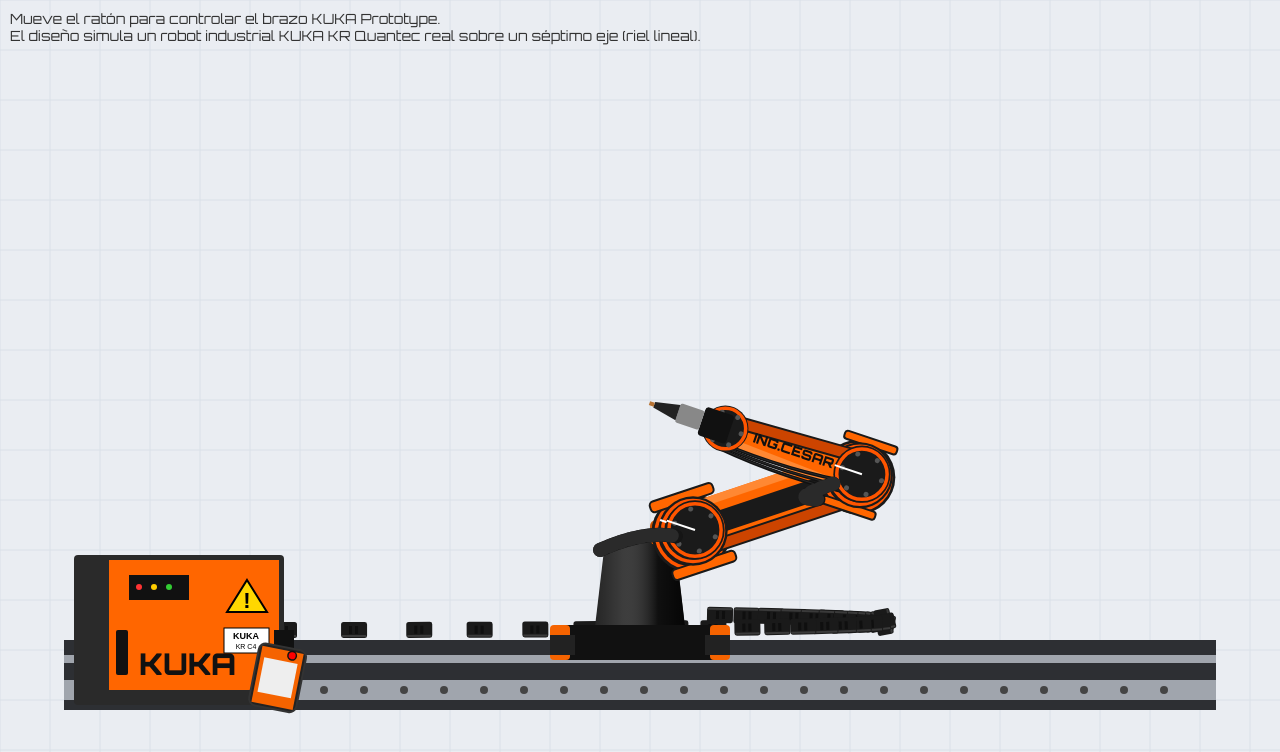
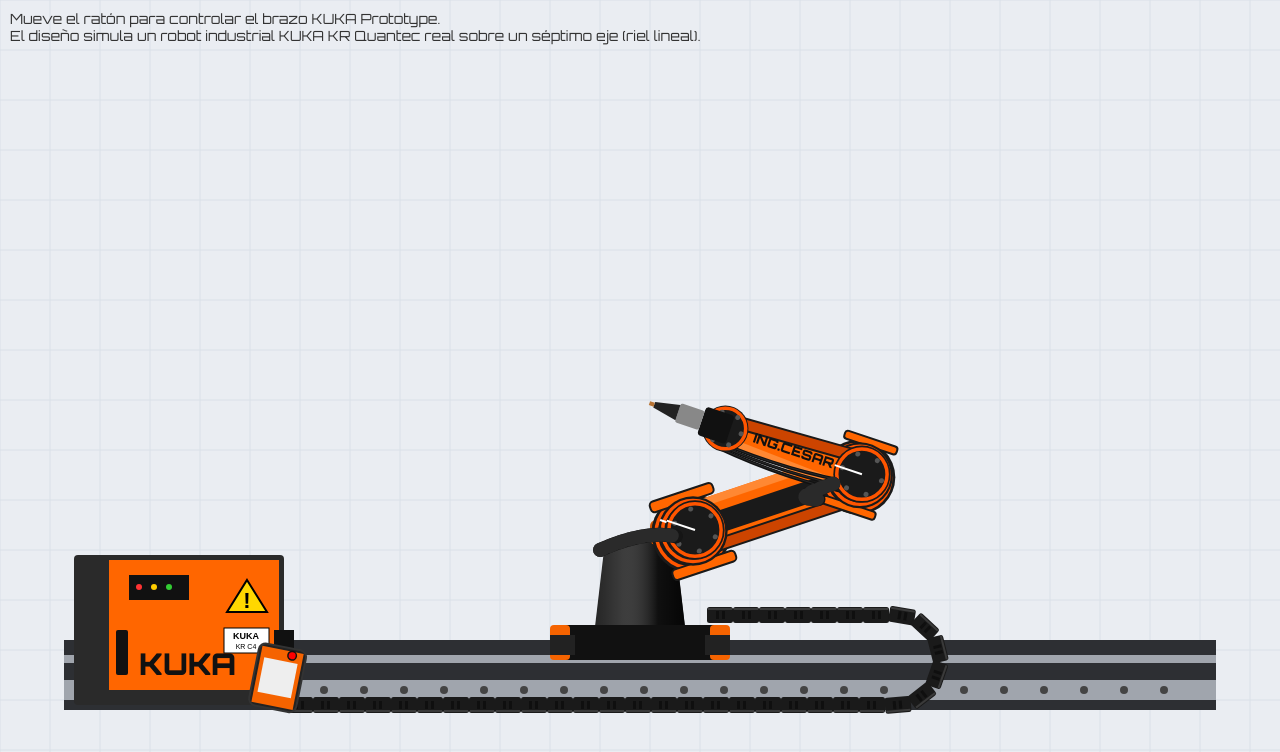
Before and after one commit to cexartattoo/cexartattoo, a plain HTML site: page kuka-prototype.html in a window 1280 px wide. Drawn offline with Linux system fonts and the light colour scheme.

Commit message:
feat: Phase 13 Restore strict geometric drag chain loops from 4:48PM

```diff
--- a/kuka-prototype.html
+++ b/kuka-prototype.html
@@ -69,13 +69,18 @@
                 this.th1 = -Math.PI / 2;
                 this.th2 = 0;
                 this.th3 = 0;
-                this.th4 = 0; // telemetric wrist follow
+                this.th4 = 0;
+
+                // Track chain variables
+                this.linkLen = 26; // Retaining thick Industrial Link Length Phase 12
+                this.chainN = Math.ceil((window.innerWidth * 0.72) / this.linkLen);
             }
 
             ik(tx, ty) {
                 this.L1 = Math.min(window.innerWidth, window.innerHeight) * 0.22;
                 this.L2 = Math.min(window.innerWidth, window.innerHeight) * 0.18;
                 this.by = window.innerHeight * 0.8;
+                this.chainN = Math.ceil((window.innerWidth * 0.72) / this.linkLen);
 
                 const idealBx = clamp(tx, window.innerWidth * 0.1, window.innerWidth * 0.9);
                 this.bx += (idealBx - this.bx) * 0.08;
@@ -104,7 +109,6 @@
                 this.th1 += (th1Target - this.th1) * 0.12;
                 this.th2 += (th2Target - this.th2) * 0.12;
 
-                // Track tool tip direction for th3
                 const ex = (this.bx + 55) + Math.cos(this.th1) * this.L1;
                 const ey = (this.by - 110) + Math.sin(this.th1) * this.L1;
                 const wx = ex + Math.cos(this.th1 + this.th2) * this.L2;
@@ -112,76 +116,72 @@
                 const toolTarget = Math.atan2(ty - wy, tx - wx);
                 const th3Target = toolTarget - (this.th1 + this.th2);
                 this.th3 += (th3Target - this.th3) * 0.2;
-                this.th4 = this.th3 * 0.5; // Artificial telemetry derivative for front motor disc tracking
+                this.th4 = this.th3 * 0.5;
             }
 
             drawDragChain(c) {
-                const carriageW = 160;
-                const cabinetX = window.innerWidth * 0.05 + 10;
-                const cabinetW = 210;
-
-                // Moving Anchor (Right of Robot)
-                const startX = this.bx + carriageW/2;
-                const startY = this.by - 25;
-
-                // Fixed Anchor (Right of Cabinet)
-                const endX = cabinetX + cabinetW;
-                const endY = this.by - 10;
-
-                // C-Shape curve control points extending horizontally outwards to the right
-                // It balloons out past the carriage before returning leftwards along the ground
-                const maxRight = Math.max(startX, endX);
-                const cp1X = maxRight + 200 + (startX - endX) * 0.15;
-                const cp1Y = startY + 5;
-                const cp2X = maxRight + 200 + (startX - endX) * 0.15;
-                const cp2Y = endY;
-
+                // Restoring exact 4:48 PM Mathematical tracking loop [commit 05fad06]
                 c.save();
 
-                // Calculate total approximation length of Cubic Bezier
-                const steps = 60;
-                let prevX = startX, prevY = startY;
-                let arcLen = 0;
-                for(let i=1; i<=steps; i++) {
-                    let t = i / steps;
-                    let u = 1 - t;
-                    let x = u*u*u*startX + 3*u*u*t*cp1X + 3*u*t*t*cp2X + t*t*t*endX;
-                    let y = u*u*u*startY + 3*u*u*t*cp1Y + 3*u*t*t*cp2Y + t*t*t*endY;
-                    arcLen += Math.hypot(x - prevX, y - prevY);
-                    prevX = x; prevY = y;
+                // RIGHT SIDE WALL ANCHOR
+                const anchorX = window.innerWidth * 0.05 + 210; // Connect to cabinet right border
+                // CARRIAGE RIGHT SIDE ANCHOR
+                const carriageW = 160;
+                const carX = this.bx + (carriageW / 2);
+
+                const topY = this.by - 25;
+                const botY = this.by + 65;
+                const radius = (botY - topY) / 2;
+                const cy = topY + radius;
+
+                // Physical constraint
+                const L_geo = this.chainN * this.linkLen;
+
+                // Calculates the right-facing loop core center (Extends/bunches properly)
+                let loopCenterX = (carX + anchorX - Math.PI * radius + L_geo) / 2;
+
+                // Make sure loop never exceeds the screen boundary roughly, tracking right.
+                if (loopCenterX < carX + radius * 1.5) {
+                    loopCenterX = carX + radius * 1.5;
                 }
 
-                // Increase base length divisor for thicker links (26px length per link)
-                const N = Math.max(1, Math.ceil(arcLen / 26));
+                // L1 = Total straight top length. L2 = Semicircle arc length.
+                const L1 = loopCenterX - carX;
+                const L2 = Math.PI * radius;
 
-                for(let i=0; i<N; i++) {
-                    let t = i / (N - 1 || 1);
-                    let u = 1 - t;
+                for (let i = 0; i < this.chainN; i++) {
+                    const d = i * this.linkLen;
+                    let x, y, ang;
 
-                    // Position mapping (Cubic Bezier)
-                    let x = u*u*u*startX + 3*u*u*t*cp1X + 3*u*t*t*cp2X + t*t*t*endX;
-                    let y = u*u*u*startY + 3*u*u*t*cp1Y + 3*u*t*t*cp2Y + t*t*t*endY;
-
-                    // Derivation tracking tangent orientation over cubic curve
-                    let dx = 3*u*u*(cp1X - startX) + 6*u*t*(cp2X - cp1X) + 3*t*t*(endX - cp2X);
-                    let dy = 3*u*u*(cp1Y - startY) + 6*u*t*(cp2Y - cp1Y) + 3*t*t*(endY - cp2Y);
-                    let ang = Math.atan2(dy, dx);
-
-                    // Physical floor constraint mapping
-                    if (y > endY) y = endY;
+                    if (d <= L1) { // Running along top layer horizontally right
+                        x = carX + d;
+                        y = topY;
+                        ang = 0;
+                    } else if (d > L1 && d <= L1 + L2) { // Looping downwards mathematically
+                        const u = (d - L1) / L2;
+                        const a = -Math.PI / 2 + u * Math.PI;
+                        x = loopCenterX + Math.cos(a) * radius;
+                        y = cy + Math.sin(a) * radius;
+                        ang = a + Math.PI / 2;
+                    } else { // Running along grounded bottom rail returning to right wall anchor
+                        const d3 = d - (L1 + L2);
+                        x = loopCenterX - d3;
+                        y = botY;
+                        ang = Math.PI;
+                    }
 
                     c.save();
                     c.translate(x, y);
                     c.rotate(ang);
 
-                    // Thicker Industrial Chain Links (26x16)
+                    // Phase 12 Retained Industrial Thicker Aesthetics (26x16)
                     c.fillStyle = '#1a1a1a';
-                    rrect(c, -13, -8, 26, 16, 2.5);
+                    rrect(c, -this.linkLen / 2, -8, this.linkLen, 16, 2.5);
                     c.fill();
 
                     // Bright top edge highlight
                     c.fillStyle = '#3a3a3a';
-                    c.fillRect(-12, -7, 24, 2);
+                    c.fillRect(-this.linkLen / 2 + 1, -7, this.linkLen - 2, 2);
 
                     // Expanded vertical groove lines inside each link
                     c.fillStyle = '#0f0f0f';
```
